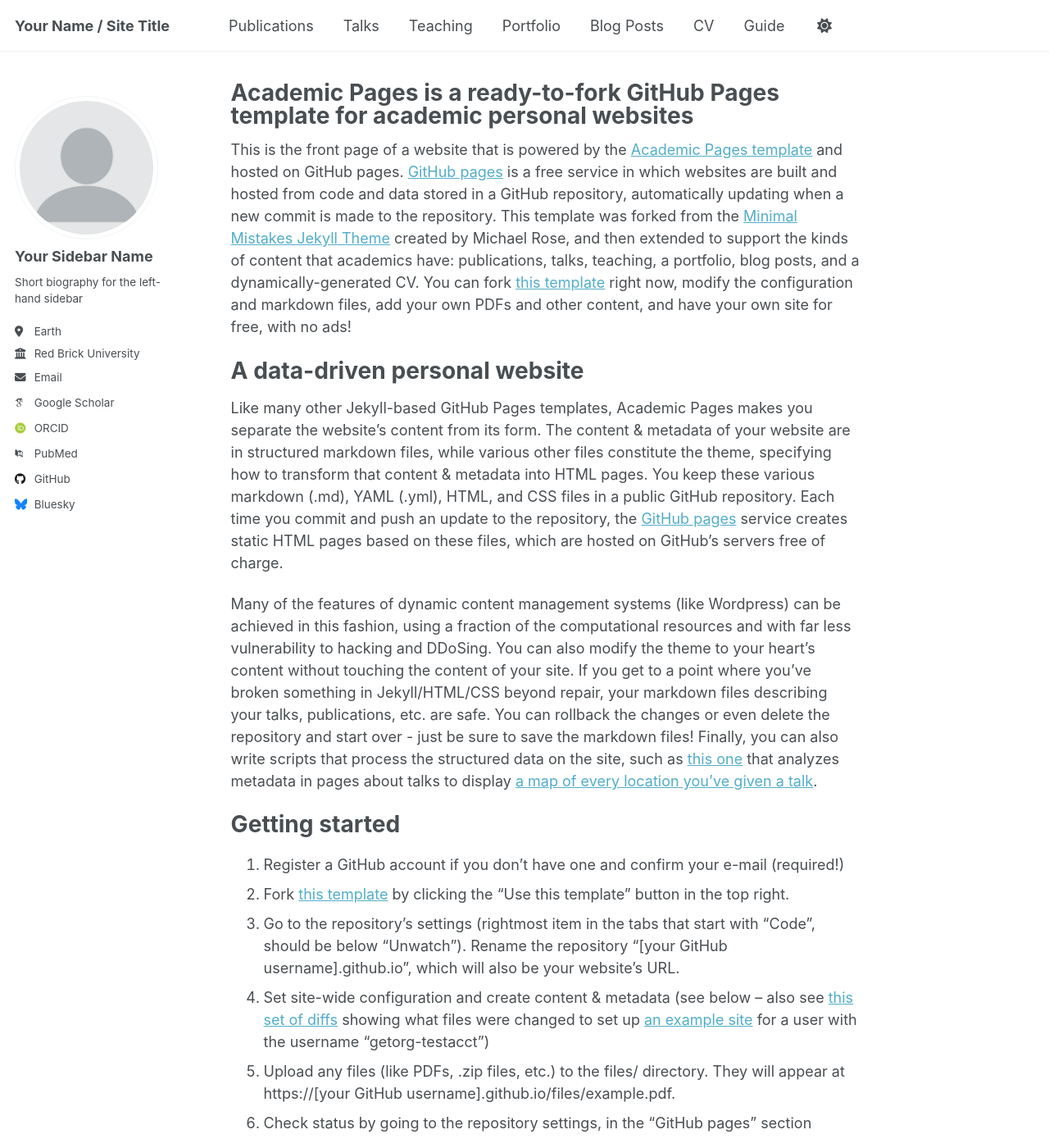
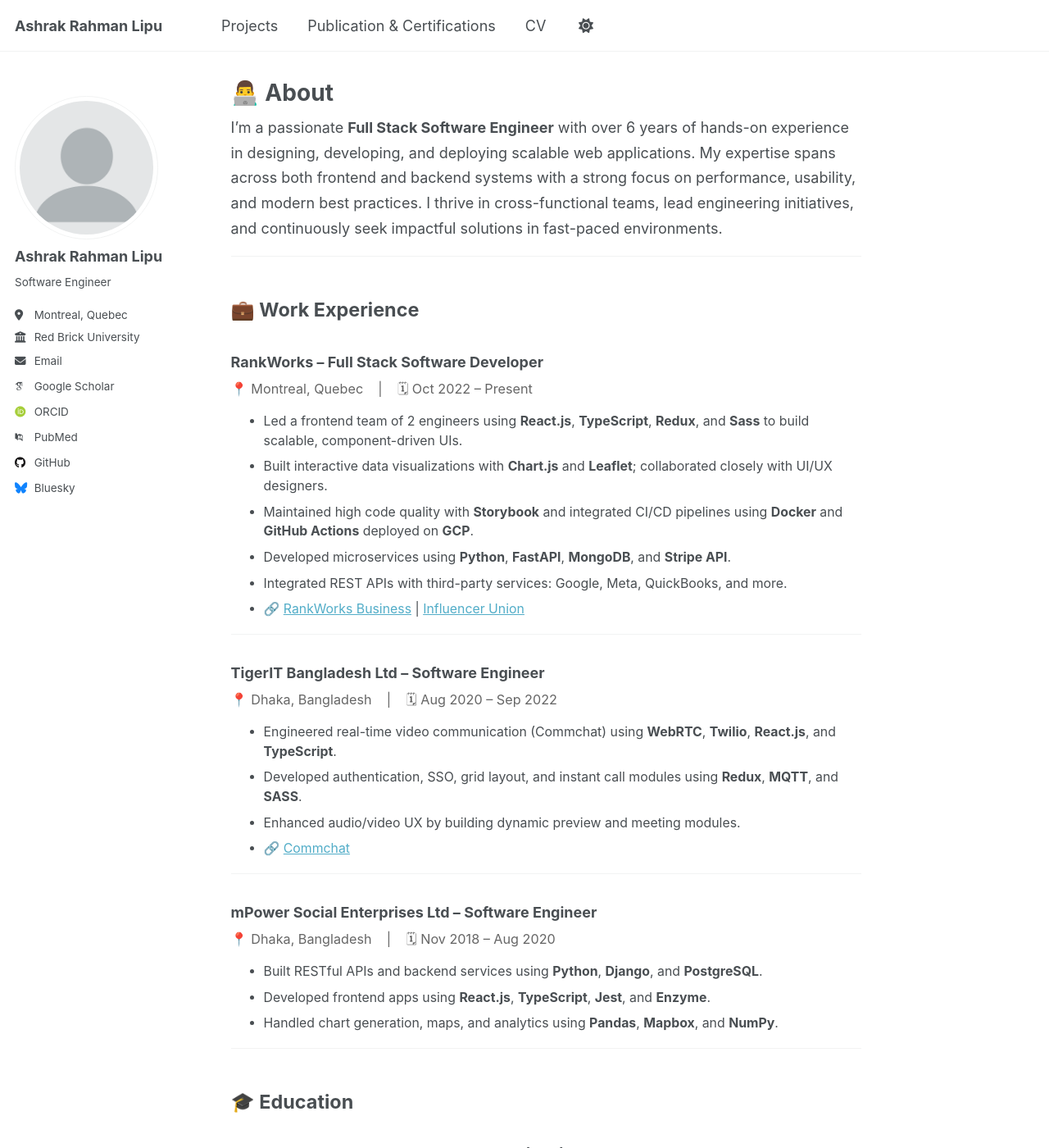
Before and after one commit to ashrakrahman/ashrakrahman.github.io, a Jekyll site: the page built from _pages/about.md, in a window 1280 px wide and 1400 px high. Shown: the whole window at 82% size. Built offline with Jekyll 4.4.1, drawn with Linux system fonts in a browser that asks for light colours; some web fonts are replaced; some of the changed text lies outside the part shown.

Commit message:
Add texts

```diff
--- a/_config.yml
+++ b/_config.yml
@@ -9,9 +9,9 @@
 # Basic Site Settings
 locale                   : "en-US"
 site_theme               : "default"
-title                    : "Your Name / Site Title"
+title                    : "Ashrak Rahman Lipu"
 title_separator          : "-"
-name                     : &name "Your Name"
+name                     : &name "ashrakrahman"
 description              : &description "personal description"
 url                      : https://academicpages.github.io # the base hostname & protocol for your site e.g. "https://[your GitHub username].github.io"
 baseurl                  : "" # the subpath of your site, e.g. "/blog"
@@ -23,10 +23,10 @@
 author:
   # Biographic information
   avatar           : "profile.png"
-  name             : "Your Sidebar Name"
+  name             : "Ashrak Rahman Lipu"
   pronouns         : # example: "she/her"
-  bio              : "Short biography for the left-hand sidebar"
-  location         : "Earth"
+  bio              : "Software Engineer"
+  location         : "Montreal, Quebec"
   employer         : "Red Brick University"
   uri              : # URL
   email            : "none@example.org"
--- a/_data/navigation.yml
+++ b/_data/navigation.yml
@@ -8,20 +8,20 @@
 #      Markdown formatted page while the second is generated using JSON.
 
 main:
-  - title: "Publications"
+  - title: "Projects"
     url: /publications/
 
-  - title: "Talks"
+  - title: "Publication & Certifications"
     url: /talks/
 
-  - title: "Teaching"
-    url: /teaching/
+  # - title: "Teaching"
+  #   url: /teaching/
 
-  - title: "Portfolio"
-    url: /portfolio/
+  # - title: "Portfolio"
+  #   url: /portfolio/
 
-  - title: "Blog Posts"
-    url: /year-archive/
+  # - title: "Blog Posts"
+  #   url: /year-archive/
 
   - title: "CV"
     url: /cv/
@@ -29,5 +29,5 @@
   # - title: "CV"
   #   url: /cv-json/
 
-  - title: "Guide"
-    url: /markdown/
+  # - title: "Guide"
+  #   url: /markdown/
--- a/_includes/footer.html
+++ b/_includes/footer.html
@@ -20,6 +20,5 @@
 {% endif %}
 
 <div class="page__footer-copyright">
-  &copy; {{ site.time | date: '%Y' }} {{ site.name | default: site.title }}, {{ site.data.ui-text[site.locale].powered_by | default: "Powered by" }} <a href="http://jekyllrb.com" rel="nofollow">Jekyll</a> &amp; <a href="https://github.com/academicpages/academicpages.github.io">AcademicPages</a>, a fork of <a href="https://mademistakes.com/work/minimal-mistakes-jekyll-theme/" rel="nofollow">Minimal Mistakes</a>.<br />
-  Site last updated {{ "now" | date: '%Y-%m-%d' %}}
+  &copy; {{ site.time | date: '%Y' }} {{ site.name | default: site.title }}
 </div>
--- a/_pages/about.md
+++ b/_pages/about.md
@@ -1,49 +1,108 @@
 ---
 permalink: /
-title: "Academic Pages is a ready-to-fork GitHub Pages template for academic personal websites"
+title: "👨‍💻 About"
 author_profile: true
 redirect_from:
   - /about/
   - /about.html
 ---
+<div style="font-size: 1em; line-height: 1.7;">
+I’m a passionate <strong>Full Stack Software Engineer</strong> with over 6 years of hands-on experience in designing, developing, and deploying scalable web applications. My expertise spans across both frontend and backend systems with a strong focus on performance, usability, and modern best practices. I thrive in cross-functional teams, lead engineering initiatives, and continuously seek impactful solutions in fast-paced environments.
+</div>
+---
 
-This is the front page of a website that is powered by the [Academic Pages template](https://github.com/academicpages/academicpages.github.io) and hosted on GitHub pages. [GitHub pages](https://pages.github.com) is a free service in which websites are built and hosted from code and data stored in a GitHub repository, automatically updating when a new commit is made to the repository. This template was forked from the [Minimal Mistakes Jekyll Theme](https://mmistakes.github.io/minimal-mistakes/) created by Michael Rose, and then extended to support the kinds of content that academics have: publications, talks, teaching, a portfolio, blog posts, and a dynamically-generated CV. You can fork [this template](https://github.com/academicpages/academicpages.github.io) right now, modify the configuration and markdown files, add your own PDFs and other content, and have your own site for free, with no ads!
+<div style="font-size: 1.3em; font-weight: bold; margin-top: 2em;">💼 Work Experience</div>
+### RankWorks – Full Stack Software Developer
+<div style="font-size: 0.9em; color: #666;">📍 Montreal, Quebec &nbsp;&nbsp; | &nbsp;&nbsp; 🗓 Oct 2022 – Present</div>
 
-A data-driven personal website
-======
-Like many other Jekyll-based GitHub Pages templates, Academic Pages makes you separate the website's content from its form. The content & metadata of your website are in structured markdown files, while various other files constitute the theme, specifying how to transform that content & metadata into HTML pages. You keep these various markdown (.md), YAML (.yml), HTML, and CSS files in a public GitHub repository. Each time you commit and push an update to the repository, the [GitHub pages](https://pages.github.com/) service creates static HTML pages based on these files, which are hosted on GitHub's servers free of charge.
+<ul style="font-size: 0.88em; line-height: 1.5;">
+  <li>Led a frontend team of 2 engineers using <strong>React.js</strong>, <strong>TypeScript</strong>, <strong>Redux</strong>, and <strong>Sass</strong> to build scalable, component-driven UIs.</li>
+  <li>Built interactive data visualizations with <strong>Chart.js</strong> and <strong>Leaflet</strong>; collaborated closely with UI/UX designers.</li>
+  <li>Maintained high code quality with <strong>Storybook</strong> and integrated CI/CD pipelines using <strong>Docker</strong> and <strong>GitHub Actions</strong> deployed on <strong>GCP</strong>.</li>
+  <li>Developed microservices using <strong>Python</strong>, <strong>FastAPI</strong>, <strong>MongoDB</strong>, and <strong>Stripe API</strong>.</li>
+  <li>Integrated REST APIs with third-party services: Google, Meta, QuickBooks, and more.</li>
+  <li>🔗 <a href="https://business.rankworks.com">RankWorks Business</a> | <a href="https://dev.influencerunion.net">Influencer Union</a></li>
+</ul>
 
-Many of the features of dynamic content management systems (like Wordpress) can be achieved in this fashion, using a fraction of the computational resources and with far less vulnerability to hacking and DDoSing. You can also modify the theme to your heart's content without touching the content of your site. If you get to a point where you've broken something in Jekyll/HTML/CSS beyond repair, your markdown files describing your talks, publications, etc. are safe. You can rollback the changes or even delete the repository and start over - just be sure to save the markdown files! Finally, you can also write scripts that process the structured data on the site, such as [this one](https://github.com/academicpages/academicpages.github.io/blob/master/talkmap.ipynb) that analyzes metadata in pages about talks to display [a map of every location you've given a talk](https://academicpages.github.io/talkmap.html).
+---
 
-Getting started
-======
-1. Register a GitHub account if you don't have one and confirm your e-mail (required!)
-1. Fork [this template](https://github.com/academicpages/academicpages.github.io) by clicking the "Use this template" button in the top right.
-1. Go to the repository's settings (rightmost item in the tabs that start with "Code", should be below "Unwatch"). Rename the repository "[your GitHub username].github.io", which will also be your website's URL.
-1. Set site-wide configuration and create content & metadata (see below -- also see [this set of diffs](http://archive.is/3TPas) showing what files were changed to set up [an example site](https://getorg-testacct.github.io) for a user with the username "getorg-testacct")
-1. Upload any files (like PDFs, .zip files, etc.) to the files/ directory. They will appear at https://[your GitHub username].github.io/files/example.pdf.
-1. Check status by going to the repository settings, in the "GitHub pages" section
+### TigerIT Bangladesh Ltd – Software Engineer
+<div style="font-size: 0.9em; color: #666;">📍 Dhaka, Bangladesh &nbsp;&nbsp; | &nbsp;&nbsp; 🗓 Aug 2020 – Sep 2022</div>
 
-Site-wide configuration
-------
-The main configuration file for the site is in the base directory in [_config.yml](https://github.com/academicpages/academicpages.github.io/blob/master/_config.yml), which defines the content in the sidebars and other site-wide features. You will need to replace the default variables with ones about yourself and your site's github repository. The configuration file for the top menu is in [_data/navigation.yml](https://github.com/academicpages/academicpages.github.io/blob/master/_data/navigation.yml). For example, if you don't have a portfolio or blog posts, you can remove those items from that navigation.yml file to remove them from the header.
+<ul style="font-size: 0.88em; line-height: 1.5;">
+  <li>Engineered real-time video communication (Commchat) using <strong>WebRTC</strong>, <strong>Twilio</strong>, <strong>React.js</strong>, and <strong>TypeScript</strong>.</li>
+  <li>Developed authentication, SSO, grid layout, and instant call modules using <strong>Redux</strong>, <strong>MQTT</strong>, and <strong>SASS</strong>.</li>
+  <li>Enhanced audio/video UX by building dynamic preview and meeting modules.</li>
+  <li>🔗 <a href="https://www.commchat.com">Commchat</a></li>
+</ul>
 
-Create content & metadata
-------
-For site content, there is one markdown file for each type of content, which are stored in directories like _publications, _talks, _posts, _teaching, or _pages. For example, each talk is a markdown file in the [_talks directory](https://github.com/academicpages/academicpages.github.io/tree/master/_talks). At the top of each markdown file is structured data in YAML about the talk, which the theme will parse to do lots of cool stuff. The same structured data about a talk is used to generate the list of talks on the [Talks page](https://academicpages.github.io/talks), each [individual page](https://academicpages.github.io/talks/2012-03-01-talk-1) for specific talks, the talks section for the [CV page](https://academicpages.github.io/cv), and the [map of places you've given a talk](https://academicpages.github.io/talkmap.html) (if you run this [python file](https://github.com/academicpages/academicpages.github.io/blob/master/talkmap.py) or [Jupyter notebook](https://github.com/academicpages/academicpages.github.io/blob/master/talkmap.ipynb), which creates the HTML for the map based on the contents of the _talks directory).
+---
 
-**Markdown generator**
+### mPower Social Enterprises Ltd – Software Engineer
+<div style="font-size: 0.9em; color: #666;">📍 Dhaka, Bangladesh &nbsp;&nbsp; | &nbsp;&nbsp; 🗓 Nov 2018 – Aug 2020</div>
 
-The repository includes [a set of Jupyter notebooks](https://github.com/academicpages/academicpages.github.io/tree/master/markdown_generator
-) that converts a CSV containing structured data about talks or presentations into individual markdown files that will be properly formatted for the Academic Pages template. The sample CSVs in that directory are the ones I used to create my own personal website at stuartgeiger.com. My usual workflow is that I keep a spreadsheet of my publications and talks, then run the code in these notebooks to generate the markdown files, then commit and push them to the GitHub repository.
+<ul style="font-size: 0.88em; line-height: 1.5;">
+  <li>Built RESTful APIs and backend services using <strong>Python</strong>, <strong>Django</strong>, and <strong>PostgreSQL</strong>.</li>
+  <li>Developed frontend apps using <strong>React.js</strong>, <strong>TypeScript</strong>, <strong>Jest</strong>, and <strong>Enzyme</strong>.</li>
+  <li>Handled chart generation, maps, and analytics using <strong>Pandas</strong>, <strong>Mapbox</strong>, and <strong>NumPy</strong>.</li>
+</ul>
 
-How to edit your site's GitHub repository
-------
-Many people use a git client to create files on their local computer and then push them to GitHub's servers. If you are not familiar with git, you can directly edit these configuration and markdown files directly in the github.com interface. Navigate to a file (like [this one](https://github.com/academicpages/academicpages.github.io/blob/master/_talks/2012-03-01-talk-1.md) and click the pencil icon in the top right of the content preview (to the right of the "Raw | Blame | History" buttons). You can delete a file by clicking the trashcan icon to the right of the pencil icon. You can also create new files or upload files by navigating to a directory and clicking the "Create new file" or "Upload files" buttons.
+---
 
-Example: editing a markdown file for a talk
-![Editing a markdown file for a talk](/images/editing-talk.png)
+<div style="font-size: 1.3em; font-weight: bold; margin-top: 2em;">🎓 Education</div>
 
-For more info
-------
-More info about configuring Academic Pages can be found in [the guide](https://academicpages.github.io/markdown/), the [growing wiki](https://github.com/academicpages/academicpages.github.io/wiki), and you can always [ask a question on GitHub](https://github.com/academicpages/academicpages.github.io/discussions). The [guides for the Minimal Mistakes theme](https://mmistakes.github.io/minimal-mistakes/docs/configuration/) (which this theme was forked from) might also be helpful.
+### B.Sc in Computer Science & Engineering (CSE)
+<div style="font-size: 0.9em; color: #666;">📍Rajshahi University of Engineering and Technology (RUET), Bangladesh &nbsp;&nbsp; | &nbsp;&nbsp; CGPA: 3.3/4.0</div>
+
+---
+
+<div style="font-size: 1.3em; font-weight: bold; margin-top: 2em;">🛠️ Technical Skills</div>
+
+**Languages:**
+JavaScript
+TypeScript
+Python
+PHP
+C
+
+**Frameworks & Tools:**
+React.js
+Django
+Node.js
+Laravel
+Redux
+FastAPI
+GraphQL
+Express.js
+Jest
+Enzyme
+CodeIgniter
+
+**Databases:**
+PostgreSQL
+MongoDB
+MySQL
+NoSQL
+
+**DevOps / Misc:**
+Docker
+GitHub Actions
+GCP
+Bash Scripting
+CI/CD
+Kubernetes
+Jira
+Asana
+
+**Data & Visualization:**
+Pandas
+NumPy
+Chart.js
+Mapbox
+MS Excel
+PowerPoint
+---
+
+<div style="font-size: 1em; margin-top: 2em;">
+🚀 Always eager to embrace new technologies and contribute to innovative software solutions that make an impact.
+</div>
```
